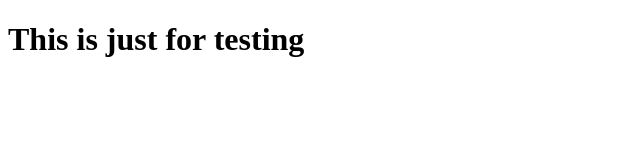
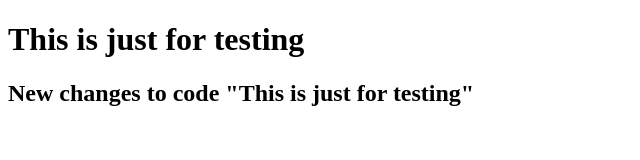
Before and after one commit to PaulSalako/classnov8, a plain HTML site: page index.html in a window 1280 px wide. Shown: the whole page, without its empty margins (0-640 px from the left). Drawn offline with Linux system fonts and the light colour scheme.

Commit message:
this is a change

```diff
--- a/index.html
+++ b/index.html
@@ -7,5 +7,6 @@
 </head>
 <body>
     <h1>This is just for testing</h1>
+    <h2> New changes to code "This is just for testing" </h2>
 </body>
 </html>
```
